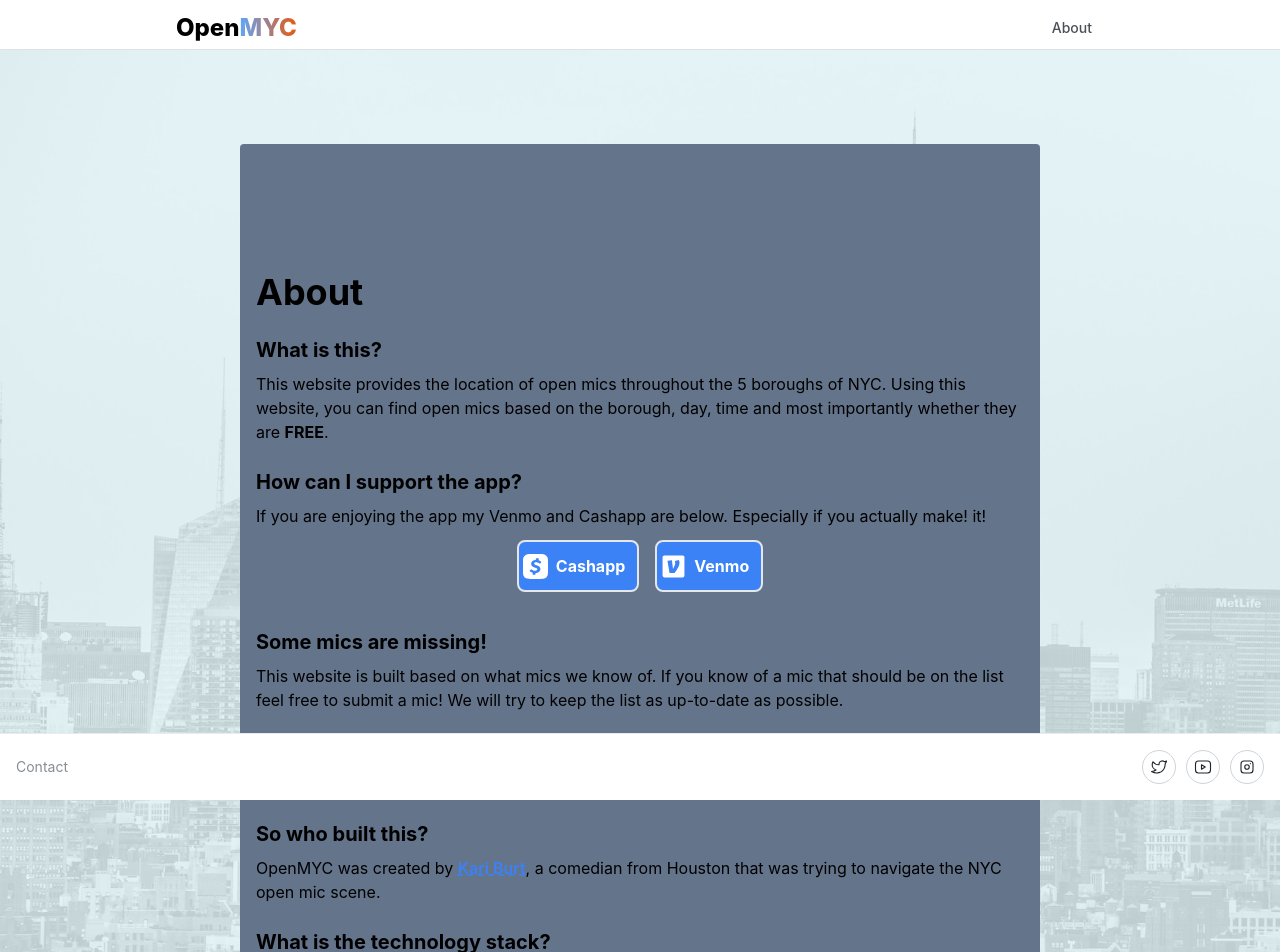
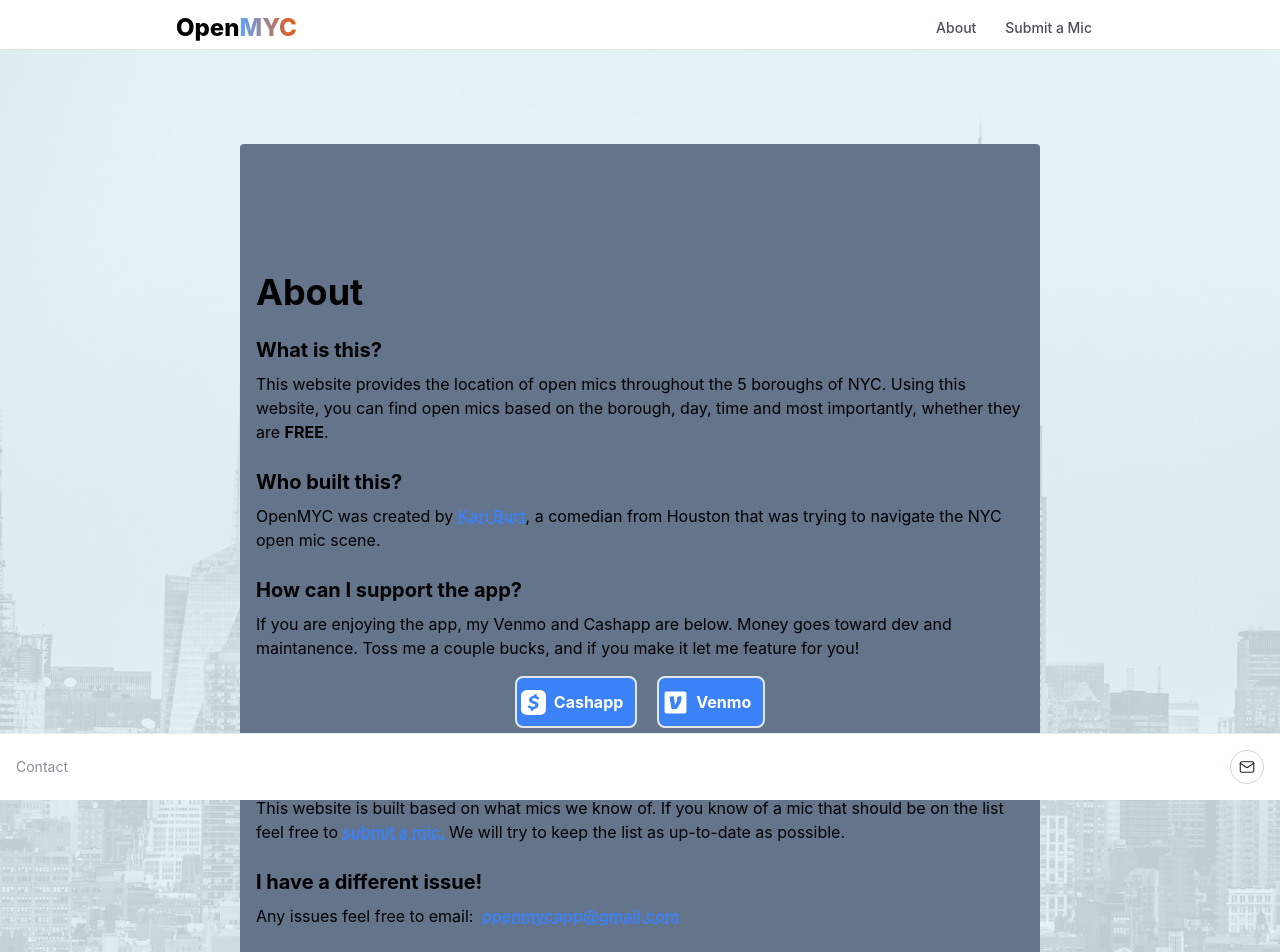
Before and after one commit to KariAndreah/myc-next, a Next.js app: page /about in a window 1280 px wide. Shown: the top 952 px of the page. Built offline with nearby package versions, Linux system fonts and the light colour scheme.

Commit message:
fixing more styles

```diff
--- a/app/home/page.tsx
+++ /dev/null
@@ -1,11 +0,0 @@
-import { Welcome } from '../../components/Welcome/Welcome';
-import { ColorSchemeToggle } from '../../components/ColorSchemeToggle/ColorSchemeToggle';
-
-export default function HomePage() {
-  return (
-    <>
-      <Welcome />
-      <ColorSchemeToggle />
-    </>
-  );
-}
--- a/components/about/About.tsx
+++ b/components/about/About.tsx
@@ -15,40 +15,10 @@
         <h3 className="font-bold text-xl pt-6">What is this?</h3>
         <p className="pt-2">
           This website provides the location of open mics throughout the 5 boroughs of NYC. Using
-          this website, you can find open mics based on the borough, day, time and most importantly
+          this website, you can find open mics based on the borough, day, time and most importantly,
           whether they are <span className="font-bold">FREE</span>.
         </p>
-        <h3 className="font-bold text-xl pt-6">How can I support the app?</h3>
-        <p className="pt-2">
-          If you are enjoying the app my Venmo and Cashapp are below. Especially if you actually
-          make! it!
-        </p>
-        <div className="flex flex-row p-3 justify-center items-center text-blue-700 font-bold gap-4">
-          <a
-            className="flex flex-row bg-blue-500 p-1 border-solid border-2 border-grey-700 rounded-lg items-center"
-            href="https://cash.app/$KariBurt"
-          >
-            <SiCashapp size="25px" color="white" />
-            <p className="p-2 text-white">Cashapp</p>
-          </a>
-          <a
-            className="flex flex-row bg-blue-500 p-1 border-solid border-2 border-grey-700 rounded-lg items-center"
-            href="https://venmo.com/u/kariandreah"
-          >
-            <IoLogoVenmo size="25px" color="white" />
-            <p className="p-2 text-white">Venmo</p>
-          </a>
-        </div>
-        <h3 className="font-bold text-xl pt-6">Some mics are missing!</h3>
-        <p className="pt-2">
-          This website is built based on what mics we know of. If you know of a mic that should be
-          on the list feel free to submit a mic! We will try to keep the list as up-to-date as
-          possible.
-        </p>
-        <h3 className="font-bold text-xl pt-6">I have a different issue!</h3>
-        <p className="pt-2">Any issues feel free to email: openmycapp@gmail.com</p>
-
-        <h3 className="font-bold text-xl pt-6">So who built this?</h3>
+        <h3 className="font-bold text-xl pt-6">Who built this?</h3>
         <p className="pt-2">
           OpenMYC was created by{' '}
           <Link
@@ -59,11 +29,64 @@
           </Link>
           , a comedian from Houston that was trying to navigate the NYC open mic scene.
         </p>
+        <h3 className="font-bold text-xl pt-6">How can I support the app?</h3>
+        <p className="pt-2">
+          If you are enjoying the app, my Venmo and Cashapp are below. Money goes toward dev and
+          maintanence. Toss me a couple bucks, and if you make it let me feature for you!
+        </p>
+        <div className="flex flex-row p-4 justify-center items-center text-blue-700 font-bold gap-5">
+          <a
+            className="flex flex-row bg-blue-500 p-1 border-solid border-2 border-grey-700 rounded-lg items-center"
+            href="https://cash.app/$KariBurt"
+          >
+            <SiCashapp size="25px" color="white" />
+            <p className="p-2 text-white">Cashapp</p>
+          </a>
+          <a
+            className="flex flex-row bg-blue-500 p-1 border-solid border-2 border-grey-800 rounded-lg items-center"
+            href="https://venmo.com/u/kariandreah"
+          >
+            <IoLogoVenmo size="25px" color="white" />
+            <p className="p-2 text-white">Venmo</p>
+          </a>
+        </div>
+        <h3 className="font-bold text-xl pt-4">Some mics are missing!</h3>
+        <p className="pt-2">
+          This website is built based on what mics we know of. If you know of a mic that should be
+          on the list feel free to
+          <Link
+            href="https://docs.google.com/forms/d/e/1FAIpQLSe7Ucl9_oWjOA9LbmvPQAwaqDcr1EAgcUWMnMnhEYm8P9LSGQ/viewform?usp=send_form"
+            className="text-blue-500 underline decoration-dashed hover:decoration-solid font-semibold px-1"
+          >
+            submit a mic.
+          </Link>
+          We will try to keep the list as up-to-date as possible.
+        </p>
+        <h3 className="font-bold text-xl pt-6">I have a different issue!</h3>
+        <p className="pt-2">
+          Any issues feel free to email:{' '}
+          <Link
+            href="mailto:openmycapp@gmail.com"
+            className="text-blue-500 underline decoration-dashed hover:decoration-solid font-semibold px-1"
+          >
+            openmycapp@gmail.com
+          </Link>
+        </p>
+
         <h3 className="font-bold text-xl pt-6">What is the technology stack?</h3>
         <p className="pt-2">
           OpenMYC is a fullstack application consisting of a NextJS frontend, Node.js backend, and a
-          PostreSQL database. The entire stack was deployed at DigitalOcean.
+          PostreSQL database. The entire stack was deployed on DigitalOcean.
         </p>
+        <h3 className="font-semibold text-xl pt-8">
+          Thank you for checking out
+          <Link
+            href="https://findopenmyc.com/"
+            className="text-blue-500 underline decoration-dashed hover:decoration-solid pl-2"
+          >
+            findopenmyc.com
+          </Link>
+        </h3>
       </Card>
     </div>
   </PageLayout>
--- a/components/filter/Filter.tsx
+++ b/components/filter/Filter.tsx
@@ -37,7 +37,7 @@
   };
 
   return (
-    <header className="hidden md:flex h-[rem(50px)] mb-[rem(120px)] fixed w-[100%] z-10 bg-white border-2 -mt-2">
+    <header className="hidden md:flex h-[rem(50px)] mb-[rem(120px)] fixed w-[100%] z-10 border-2 -mt-2 bg-[var(--mantine-color-body)]">
       <Container
         size="md"
         className="flex h-[rem(56px)] space-between py-3 gap-6 space-between items-center"
--- a/components/filter/MobileFilter.tsx
+++ b/components/filter/MobileFilter.tsx
@@ -41,8 +41,8 @@
 
   return (
     <div className="w-full h-full">
-      <div className="flex flex-col shadow-[0_8px_24px_rgba(0,0,0,0.16)] p-2 gap-4 bg-white">
-        <div className="flex flex-col gap-2">
+      <div className="flex flex-col shadow-[0_8px_24px_rgba(0,0,0,0.16)] p-3 gap-4 bg-white">
+        <div className="flex flex-col gap-4">
           <BoroughSelect value={borough} setValue={setBorough} />
           <DaySelect value={day} setValue={setDay} />
           <TimeSelect value={startTime} setValue={setStartTime} timePeriod="Start after" />
--- a/components/filter/MobileFilterButton.tsx
+++ b/components/filter/MobileFilterButton.tsx
@@ -15,7 +15,14 @@
   return (
     <div>
       <div className="h-[rem(50px)] mb-[rem(120px)] fixed w-[100%] z-10 bg-white border-2 -mt-2 p-2">
-        <Button type="submit" value="Search" onClick={open} leftSection={<TbSearch size={20} />}>
+        <Button
+          aria-label="Update mic search"
+          radius="xl"
+          type="submit"
+          value="Search"
+          onClick={open}
+          leftSection={<TbSearch size={20} />}
+        >
           Update search
         </Button>
       </div>
--- a/components/footer/Footer.module.css
+++ b/components/footer/Footer.module.css
@@ -3,7 +3,7 @@
   border-top: rem(1px) solid light-dark(var(--mantine-color-gray-2), var(--mantine-color-dark-5));
   margin: auto;
   bottom: 0;
-  background-color: white;
+  background-color: var(--mantine-color-body);
   position: fixed;
   width: 100%;
 }
--- a/components/footer/Footer.tsx
+++ b/components/footer/Footer.tsx
@@ -1,7 +1,7 @@
 'use client';
 
 import { Anchor, Group, ActionIcon, rem } from '@mantine/core';
-import { IconBrandTwitter, IconBrandYoutube, IconBrandInstagram } from '@tabler/icons-react';
+import { IconMail } from '@tabler/icons-react';
 // import { useRouter } from 'next/navigation';
 import classes from './Footer.module.css';
 import '@mantine/core/styles.css';
@@ -35,14 +35,15 @@
         <Group className={classes.links}>{items}</Group>
 
         <Group gap="xs" justify="flex-end" wrap="nowrap">
-          <ActionIcon size="lg" variant="default" radius="xl">
-            <IconBrandTwitter style={{ width: rem(18), height: rem(18) }} stroke={1.5} />
-          </ActionIcon>
-          <ActionIcon size="lg" variant="default" radius="xl">
-            <IconBrandYoutube style={{ width: rem(18), height: rem(18) }} stroke={1.5} />
-          </ActionIcon>
-          <ActionIcon size="lg" variant="default" radius="xl">
-            <IconBrandInstagram style={{ width: rem(18), height: rem(18) }} stroke={1.5} />
+          <ActionIcon
+            component="a"
+            href="mailto:openmycapp@gmail.com"
+            aria-label="Email support"
+            size="lg"
+            variant="default"
+            radius="xl"
+          >
+            <IconMail style={{ width: rem(18), height: rem(18) }} stroke={1.5} />
           </ActionIcon>
         </Group>
       </div>
--- a/components/header-drawer/header-drawer.tsx
+++ b/components/header-drawer/header-drawer.tsx
@@ -23,6 +23,19 @@
         >
           About
         </Link>
+        <Link
+          href="https://docs.google.com/forms/d/e/1FAIpQLSe7Ucl9_oWjOA9LbmvPQAwaqDcr1EAgcUWMnMnhEYm8P9LSGQ/viewform?usp=send_form"
+          className="block pt-2"
+          data-active={active === '/submit' || undefined}
+          aria-label="Toggle Header"
+          // onClick={(event) => {
+          //   event.preventDefault();
+          //   setActive('/about');
+          //   router.push('/about');
+          // }}
+        >
+          Submit a mic
+        </Link>
       </Drawer>
     </div>
   );
--- a/components/header/Header.tsx
+++ b/components/header/Header.tsx
@@ -13,7 +13,7 @@
 
 const links = [
   { link: '/about', label: 'About' },
-  // { link: 'https://forms.gle/xAaTnwZNi2mq3UDE9', label: 'Submit a Mic' },
+  { link: 'https://forms.gle/xAaTnwZNi2mq3UDE9', label: 'Submit a Mic' },
   // { link: '/signin', label: 'Sign In/ Register' },
 ];
 
--- a/components/searchcard/SearchCard.tsx
+++ b/components/searchcard/SearchCard.tsx
@@ -26,7 +26,7 @@
 
   return (
     <div className="w-full md:max-w-4xl pb-12">
-      <div className="flex flex-col mx-4 shadow-[0_8px_24px_rgba(0,0,0,0.16)] p-6 gap-4 mt-4 bg-white">
+      <div className="flex flex-col mx-4 shadow-[0_8px_24px_rgba(0,0,0,0.16)] p-6 gap-4 mt-4   bg-[var(--mantine-color-body)]">
         <div className="flex flex-col md:flex-row gap-4 md:mb-2 md:items-center justify-center">
           <BoroughSelect value={borough} setValue={setBorough} />
 
--- a/components/select/SearchButton.tsx
+++ b/components/select/SearchButton.tsx
@@ -3,7 +3,14 @@
 import '@mantine/core/styles.css';
 
 const SearchButton = ({ onClick }: SearchButtonProps) => (
-  <Button size="md" fullWidth leftSection={<TbSearch size={20} />} onClick={onClick}>
+  <Button
+    aria-label="Search for mics"
+    size="md"
+    radius="xl"
+    fullWidth
+    leftSection={<TbSearch size={20} />}
+    onClick={onClick}
+  >
     Search for mics
   </Button>
 );
```
